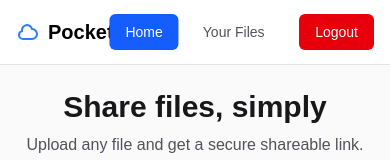
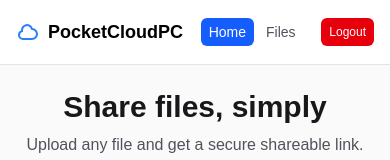
Before and after one commit to Nikita06211/pocketcloud-web, a Next.js app: page /dashboard in a window 390 px wide. Shown: the top 160 px of the page. Built offline with nearby package versions, Linux system fonts and the light colour scheme; no server answers; sample sign-in values are in the browser's storage.

Commit message:
Enhance layout and responsiveness of FilesPage and Navbar components. Adjusted spacing, typography, and improved mobile navigation for better user experience.

```diff
--- a/src/components/Navbar.tsx
+++ b/src/components/Navbar.tsx
@@ -29,9 +29,9 @@ export default function Navbar() {
   return (
     <nav className="border-b border-zinc-200 bg-white dark:border-zinc-800 dark:bg-zinc-900">
       <div className="mx-auto max-w-7xl px-4 sm:px-6 lg:px-8">
-        <div className="flex h-16 items-center justify-between">
-          {/* Left - Brand (Extreme Left) */}
-          <div className="flex items-center gap-2">
+        <div className="relative flex h-16 items-center justify-between">
+          {/* Left - Brand */}
+          <div className="flex shrink-0 items-center gap-2">
             <svg
               className="h-6 w-6 text-blue-500"
               fill="none"
@@ -48,17 +48,19 @@ export default function Navbar() {
             </svg>
             <Link
               href="/dashboard"
-              className="text-xl font-bold text-black hover:text-zinc-700 dark:text-zinc-50 dark:hover:text-zinc-200"
+              className="text-lg sm:text-xl font-bold text-black hover:text-zinc-700 dark:text-zinc-50 dark:hover:text-zinc-200"
             >
-              PocketCloud
+              <span className="sm:inline">PocketCloud</span>
+              <span className="sm:hidden">PC</span>
             </Link>
           </div>
 
-          {/* Middle - Navigation (Centered) */}
-          <div className="absolute left-1/2 -translate-x-1/2 flex items-center space-x-2">
+          {/* Middle - Navigation */}
+          <div className="hidden sm:flex items-center justify-center flex-1 px-2 ml-6">
+            <div className="flex space-x-2">
               <Link
                 href="/dashboard"
-              className={`rounded-md px-4 py-2 text-sm font-medium transition-colors ${
+                className={`rounded-md px-3 py-2 text-sm font-medium transition-colors ${
                   pathname === '/dashboard'
                     ? 'bg-blue-600 text-white dark:bg-blue-600 dark:text-white'
                     : 'text-zinc-600 hover:bg-zinc-50 hover:text-black dark:text-zinc-400 dark:hover:bg-zinc-800 dark:hover:text-zinc-50'
@@ -68,7 +70,7 @@ export default function Navbar() {
               </Link>
               <Link
                 href="/files"
-              className={`rounded-md px-4 py-2 text-sm font-medium transition-colors ${
+                className={`rounded-md px-3 py-2 text-sm font-medium transition-colors ${
                   pathname === '/files'
                     ? 'bg-blue-600 text-white dark:bg-blue-600 dark:text-white'
                     : 'text-zinc-600 hover:bg-zinc-50 hover:text-black dark:text-zinc-400 dark:hover:bg-zinc-800 dark:hover:text-zinc-50'
@@ -77,12 +79,39 @@ export default function Navbar() {
                 Your Files
               </Link>
             </div>
+          </div>
 
-          {/* Right - Logout (Extreme Right) */}
-          <div className="flex items-center ml-auto">
+          {/* Mobile Navigation */}
+          <div className="flex sm:hidden items-center justify-center flex-1 px-2">
+            <div className="flex space-x-1">
+              <Link
+                href="/dashboard"
+                className={`rounded-md px-2 py-1 text-sm font-medium transition-colors ${
+                  pathname === '/dashboard'
+                    ? 'bg-blue-600 text-white dark:bg-blue-600 dark:text-white'
+                    : 'text-zinc-600 hover:bg-zinc-50 hover:text-black dark:text-zinc-400 dark:hover:bg-zinc-800 dark:hover:text-zinc-50'
+                }`}
+              >
+                Home
+              </Link>
+              <Link
+                href="/files"
+                className={`rounded-md px-2 py-1 text-sm font-medium transition-colors ${
+                  pathname === '/files'
+                    ? 'bg-blue-600 text-white dark:bg-blue-600 dark:text-white'
+                    : 'text-zinc-600 hover:bg-zinc-50 hover:text-black dark:text-zinc-400 dark:hover:bg-zinc-800 dark:hover:text-zinc-50'
+                }`}
+              >
+                Files
+              </Link>
+            </div>
+          </div>
+
+          {/* Right - Logout */}
+          <div className="flex items-center shrink-0">
             <button
               onClick={handleLogout}
-              className="rounded-md bg-red-600 px-4 py-2 text-sm font-medium text-white transition-colors hover:bg-red-700 focus:outline-none focus:ring-2 focus:ring-red-500 focus:ring-offset-2 dark:bg-red-500 dark:hover:bg-red-600"
+              className="rounded-md bg-red-600 px-2 sm:px-4 py-1.5 sm:py-2 text-xs sm:text-sm font-medium text-white transition-colors hover:bg-red-700 focus:outline-none focus:ring-2 focus:ring-red-500 focus:ring-offset-2 dark:bg-red-500 dark:hover:bg-red-600"
             >
               Logout
             </button>
```
Also changed, not shown: src/app/files/page.tsx (+43 -34 lines). Lines whose indentation alone changed are shown as unchanged.
